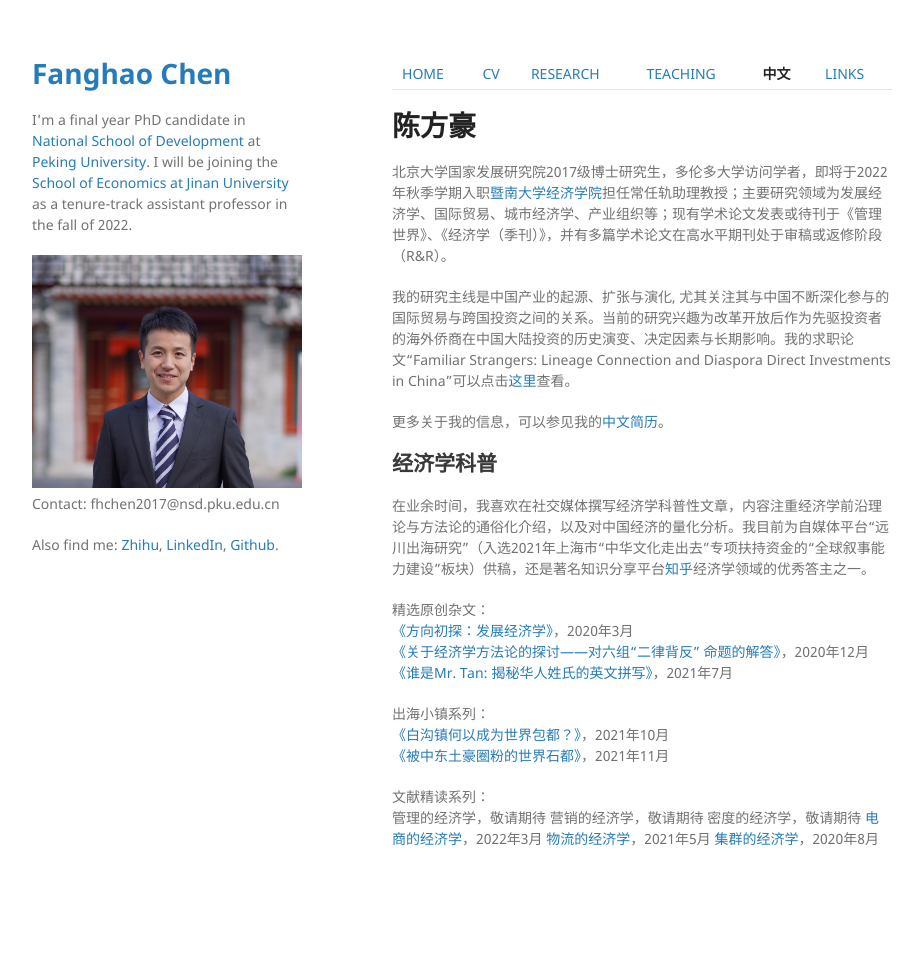
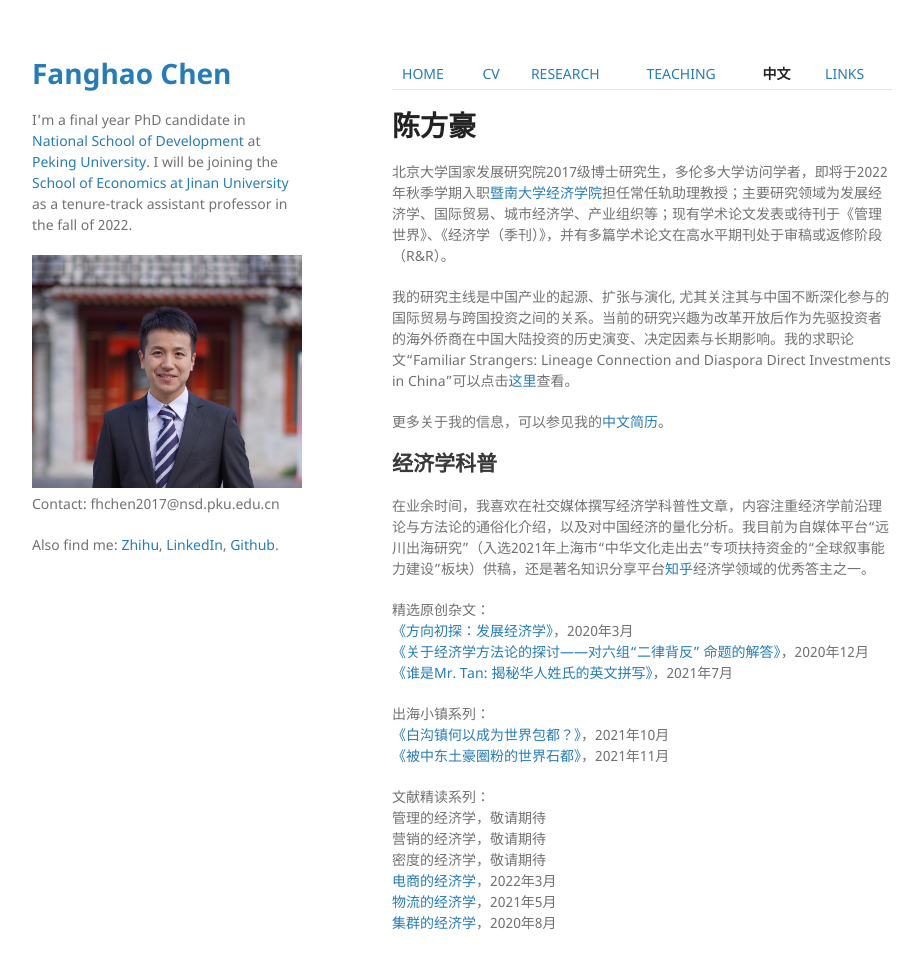
Before and after one commit to FanghaoChen/homepage, a Jekyll site: the page built from chinesepage.md, in a window 1280 px wide and 1003 px high. Shown: the top 969 px of the window, without its empty margins (178-1099 px from the left). Built offline with Jekyll 4.4.1, drawn with Linux system fonts in a browser that asks for light colours; our own code applies the rules of GitHub Pages for plain Markdown files.

```diff
--- a/chinesepage.md
+++ b/chinesepage.md
@@ -22,9 +22,9 @@
 [《被中东土豪圈粉的世界石都》](https://mp.weixin.qq.com/s?__biz=MzkzMTAyOTU3Nw==&mid=2247489455&idx=1&sn=4c3c71002cf900a43247b081f6fd6526&chksm=c2706089f507e99fe98f530b2cc87c3a2461b6c9e90aa77e108e42b138561f3f56ee8a9fb38a&mpshare=1&scene=2&srcid=1127iTPFctEMJkf4I8FkZG5c&sharer_sharetime=1638023245653&sharer_shareid=009d752390d3ca9d149b0d31038375f0#rd)，2021年11月 <br/>
 
 文献精读系列：<br/>
-管理的经济学，敬请期待
-营销的经济学，敬请期待
-密度的经济学，敬请期待
-[电商的经济学](https://mp.weixin.qq.com/s?__biz=MzI4MzQwMDI4Ng==&mid=2247490116&idx=1&sn=5bc464b13ffed3a68285a155a562a764&chksm=eb8a1b75dcfd9263407f9ebb5248f3164fe17bc3b89e28ddcbaca353a1ae44202784d2efb1ea&mpshare=1&scene=24&srcid=0309Sk4zKtZu7hgVsugAi8xK&sharer_sharetime=1651066064755&sharer_shareid=eaef236f07a6645df468cecedd3d539d#rd)，2022年3月
-[物流的经济学](https://mp.weixin.qq.com/s?__biz=MzI4MzQwMDI4Ng==&mid=2247488087&idx=1&sn=c082264e613ebbbe0b75f9da24bff4fa&chksm=eb8a1366dcfd9a707ecccafc0a95cc300d377c12253eb374054d96217d63429f6ea4c514b147&mpshare=1&scene=24&srcid=0510gJLDEJgvrkQYOBS7RI98&sharer_sharetime=1621056499069&sharer_shareid=009d752390d3ca9d149b0d31038375f0#rd)，2021年5月
-[集群的经济学](https://zhuanlan.zhihu.com/p/108385509)，2020年8月
+管理的经济学，敬请期待 <br/>
+营销的经济学，敬请期待 <br/>
+密度的经济学，敬请期待 <br/>
+[电商的经济学](https://mp.weixin.qq.com/s?__biz=MzI4MzQwMDI4Ng==&mid=2247490116&idx=1&sn=5bc464b13ffed3a68285a155a562a764&chksm=eb8a1b75dcfd9263407f9ebb5248f3164fe17bc3b89e28ddcbaca353a1ae44202784d2efb1ea&mpshare=1&scene=24&srcid=0309Sk4zKtZu7hgVsugAi8xK&sharer_sharetime=1651066064755&sharer_shareid=eaef236f07a6645df468cecedd3d539d#rd)，2022年3月 <br/>
+[物流的经济学](https://mp.weixin.qq.com/s?__biz=MzI4MzQwMDI4Ng==&mid=2247488087&idx=1&sn=c082264e613ebbbe0b75f9da24bff4fa&chksm=eb8a1366dcfd9a707ecccafc0a95cc300d377c12253eb374054d96217d63429f6ea4c514b147&mpshare=1&scene=24&srcid=0510gJLDEJgvrkQYOBS7RI98&sharer_sharetime=1621056499069&sharer_shareid=009d752390d3ca9d149b0d31038375f0#rd)，2021年5月 <br/>
+[集群的经济学](https://zhuanlan.zhihu.com/p/108385509)，2020年8月 <br/>
```
